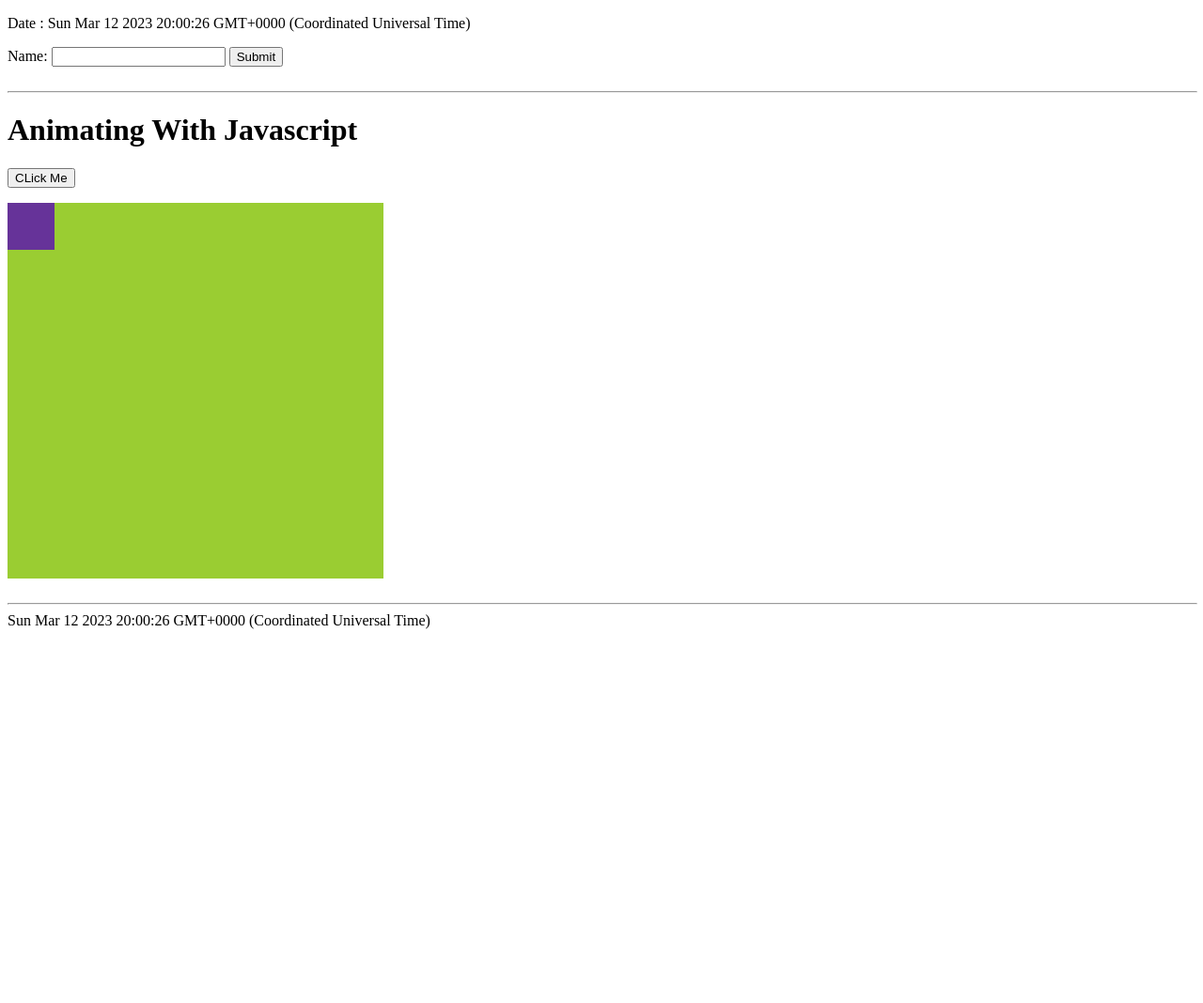
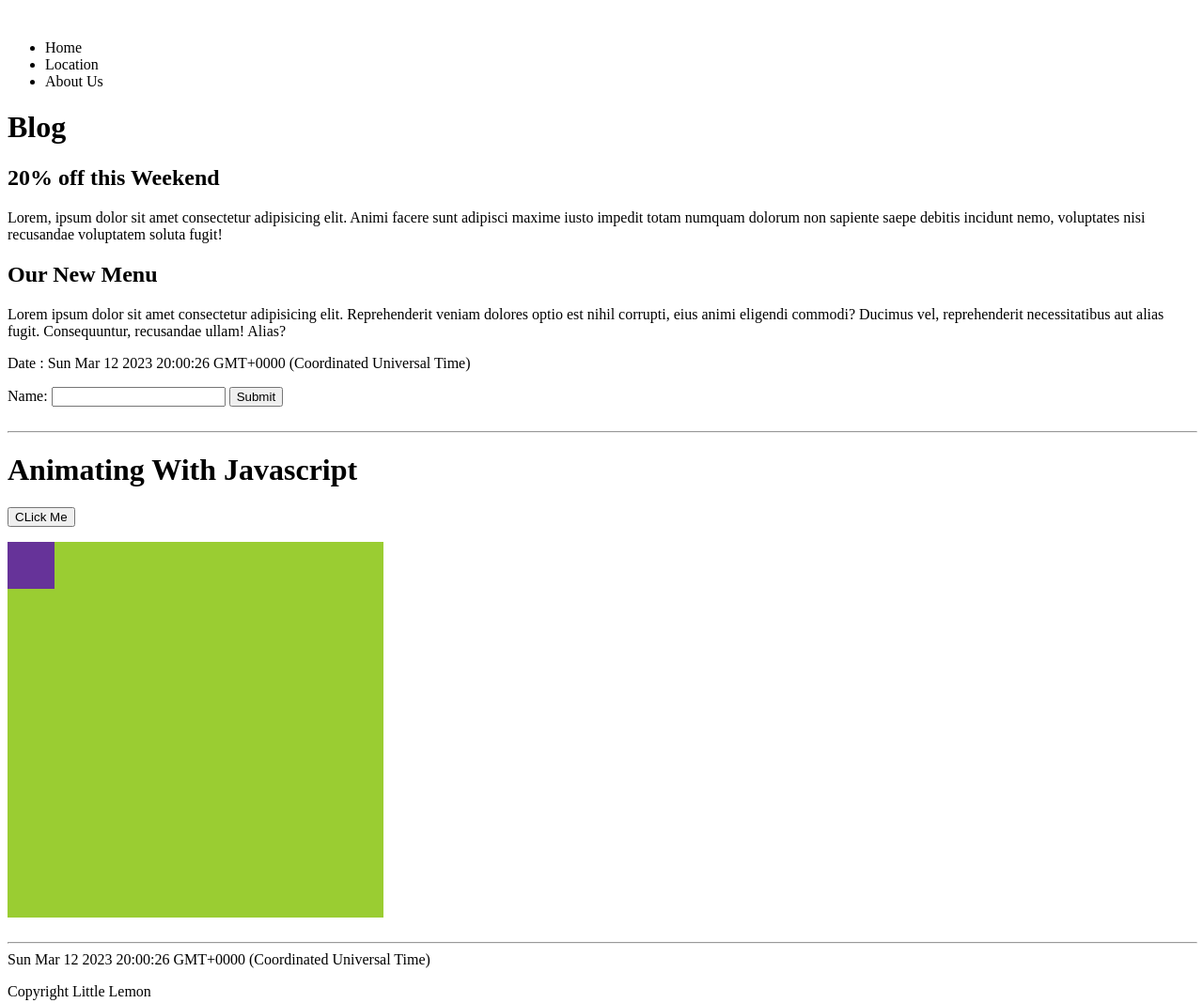
Before and after one commit to KHALEDKHLYAN/Html-Css-Javascript-Dom, a plain HTML site: page index.html in a window 1280 px wide. Shown: the whole page at 94% size. Before the commit the page ends 800 px from the top, so only its background shows below. Drawn offline with Linux system fonts and the light colour scheme.

Commit message:
modified some staffs

```diff
--- a/index.html
+++ b/index.html
@@ -25,6 +25,32 @@
     </style>
 
     <body>
+        <header>
+            <img src="" alt="">
+        </header>
+        <nav>
+            <ul>
+                <li><a href="index.html"></a>Home</li>
+                <li><a href="location.html"></a>Location</li>
+                <li><a href="main.html"></a>About Us</li>
+            </ul>
+        </nav>
+        <main>
+            <h1>Blog</h1>
+            <article>
+                <h2>20% off this Weekend</h2>
+                <p>Lorem, ipsum dolor sit amet consectetur adipisicing elit.
+                    Animi facere sunt adipisci maxime iusto impedit totam numquam dolorum non sapiente saepe debitis
+                    incidunt nemo, voluptates nisi
+                    recusandae voluptatem soluta fugit!</p>
+            </article>
+            <article>
+                <h2>Our New Menu</h2>
+                <p>Lorem ipsum dolor sit amet consectetur adipisicing elit.
+                    Reprehenderit veniam dolores optio est nihil corrupti,
+                    eius animi eligendi commodi? Ducimus vel, reprehenderit necessitatibus aut alias fugit.
+                    Consequuntur, recusandae ullam! Alias?</p>
+            </article>
             <p id="demo"></p>
             <form name="myForm" action="" onsubmit="return validateForm()">
                 Name: <input type="text" name="fname">
@@ -41,6 +67,11 @@
             <hr style="width:100%;text-align:left;margin-left:0">
 
             <script src="/script.js"></script>
+        </main>
+        <footer>
+            <p>Copyright Little Lemon</p>
+        </footer>
+
     </body>
 
 </html>
```
Lines whose indentation alone changed are shown as unchanged.
